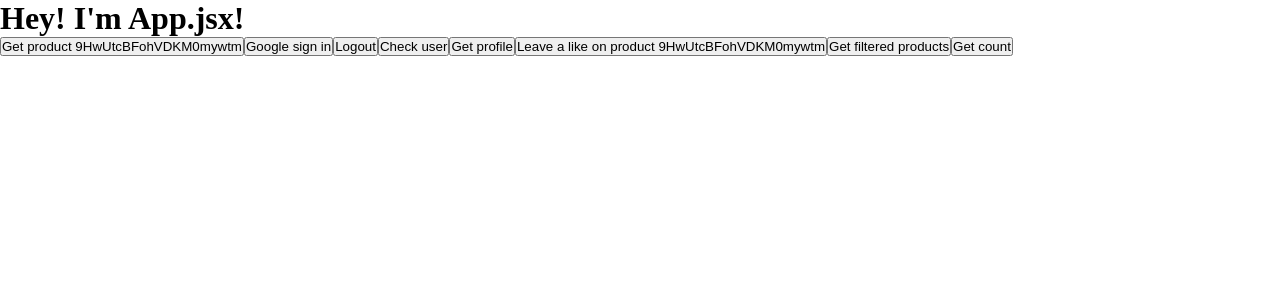
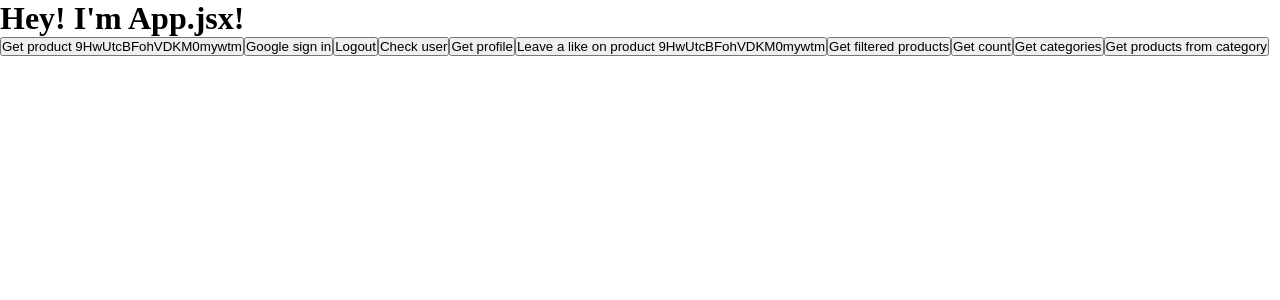
Before and after one commit to DmytroBazhanov/furniture-store, a React (Vite) app: page / in a window 1280 px wide. Shown: the top 300 px of the page. Built offline with nearby package versions, Linux system fonts and the light colour scheme; no server answers.

Commit message:
FIREBASE REQUESTS - Add firebase requests to work with client
FIREBASE REQUESTS - Get all categories request added
FIREBASE REQUESTS - Get filtered/unfiltered products from certain category
added

```diff
--- a/src/components/App.jsx
+++ b/src/components/App.jsx
@@ -9,6 +9,7 @@ import { useState } from "react";
 import { signInWithGoogle, signOut, checkUser } from "../queries/auth";
 import { getProfile } from "../queries/profile";
 import { endAt, orderBy, startAt, where } from "firebase/firestore";
+import { getCategories, getProductsFromCategory } from "../queries/categories";
 
 function App() {
     const [lastProd, setLP] = useState(null);
@@ -25,11 +26,7 @@ function App() {
         const productCount = await getProductCount();
 
         if (requestsBeenMade < Math.floor(productCount / 2)) {
-            const result = await getFilteredProducts(lastProd, 2, [
-                orderBy("price"),
-                startAt(15),
-                endAt(40),
-            ]);
+            const result = await getFilteredProducts(lastProd, 2, [orderBy("price", "asc")]);
 
             setRequestCount((prev) => prev + 1);
             setLP(result.lastProductFirebaseSnapshot);
@@ -57,6 +54,14 @@ function App() {
             </button>
             <button onClick={handleGetFiltered}>Get filtered products</button>
             <button onClick={getProductCount}>Get count</button>
+            <button onClick={getCategories}>Get categories</button>
+            <button
+                onClick={() =>
+                    getProductsFromCategory("kitchen", 2, [orderBy("price"), startAt(35.99)])
+                }
+            >
+                Get products from category
+            </button>
             <Outlet />
         </div>
     );
--- /dev/null
+++ b/src/queries/categories.js
@@ -0,0 +1,27 @@
+import { db } from "../firebase";
+import { collection, query, getDocs, where, limit } from "firebase/firestore";
+
+export async function getCategories() {
+    const categoriesRef = collection(db, import.meta.env.VITE_CATEGORIES);
+    const categoriesSnapshot = await getDocs(categoriesRef);
+
+    const categories = categoriesSnapshot.docs.map((category) => category.id);
+    return categories;
+}
+
+export async function getProductsFromCategory(categoryID, limitNumber, filters = []) {
+    const productsCollection = collection(db, import.meta.env.VITE_PRODUCT_COLLECTION);
+    const productsQuery = query(
+        productsCollection,
+        where("category", "==", categoryID),
+        limit(limitNumber),
+        ...filters
+    );
+
+    const products = (await getDocs(productsQuery)).docs.map((product) => {
+        return { id: product.id, data: product.data() };
+    });
+
+    console.log(products);
+    return products;
+}
```
